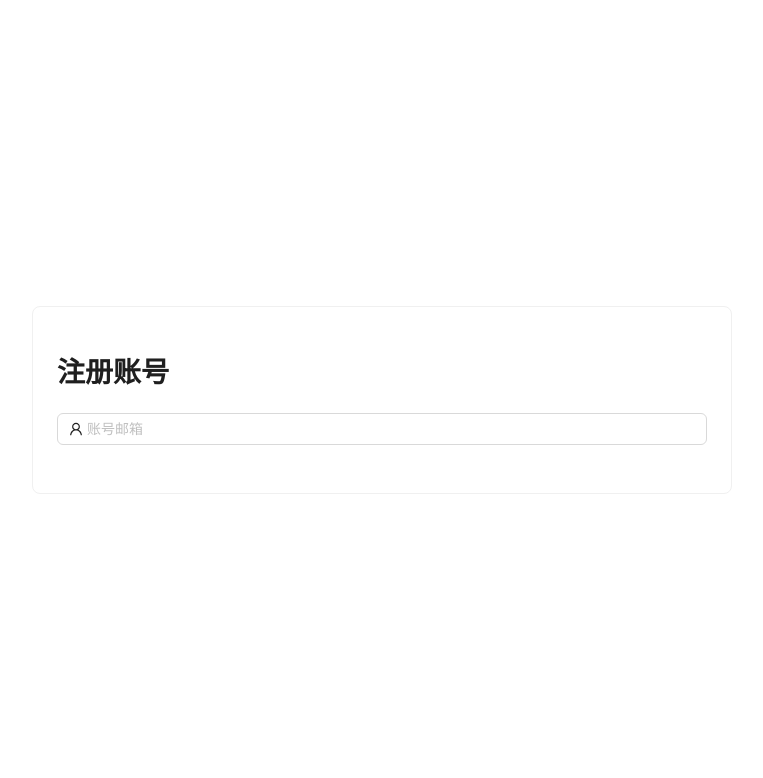
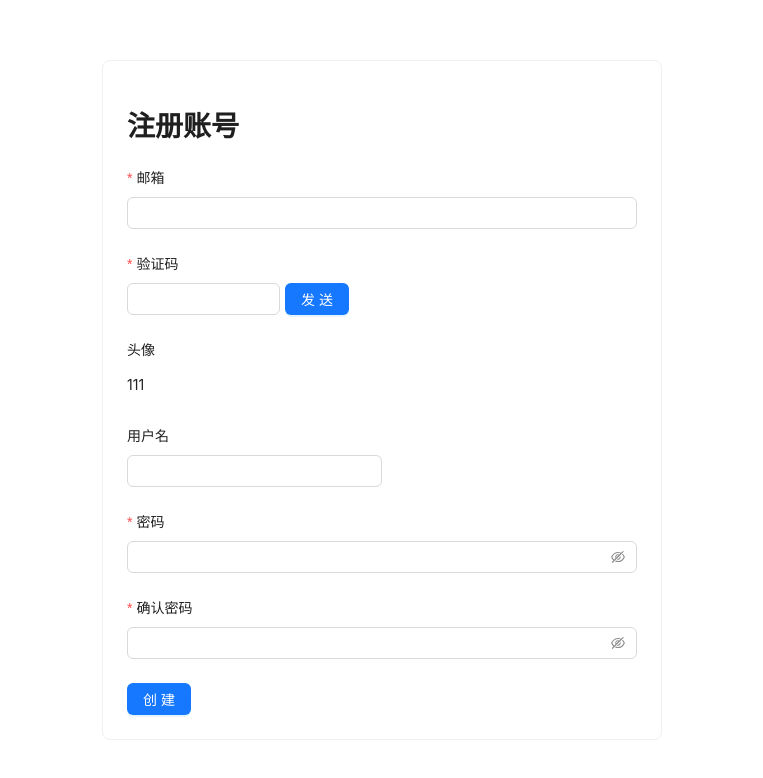
Before and after one commit to NIP-TEAM/UAVNSystem-fronten, a React (Vite) app: page /register in a window 1280 px wide. Shown: the top 778 px of the page, without its empty margins (258-1021 px from the left). Built offline with nearby package versions, Linux system fonts and the light colour scheme; the HTML template or start-up script is replaced by a standard one.

Commit message:
feat: register module complete 80%

```diff
--- a/src/language/pages/Register.json
+++ b/src/language/pages/Register.json
@@ -13,6 +13,66 @@
   },
   "emailInput": {
     "en": "email",
-    "zh": "账号邮箱"
+    "zh": "邮箱"
+  },
+  "passwordEmpty": {
+    "en": "Please input your Password!",
+    "zh": "请输入您的密码!"
+  },
+  "passwordInvalid": {
+    "en": "Please input a valid password!",
+    "zh": "请输入合法格式的密码!"
+  },
+  "confirmPasswordEmpty": {
+    "en": "Please confirm your password!",
+    "zh": "请再次输入您的密码!"
+  },
+  "confirmPasswordInvalid": {
+    "en": "Passwords entered twice are different!",
+    "zh": "两次输入的密码不一样!"
+  },
+  "verifyCodeEmpty": {
+    "en": "Please input verify code!",
+    "zh": "请输入验证码!"
+  },
+  "verifyCodeInvalid": {
+    "en": "Please input a valid verify code!",
+    "zh": "请输入合法格式的验证码!"
+  },
+  "emailTitle": {
+    "en": "Email",
+    "zh": "邮箱"
+  },
+  "verifyTitle": {
+    "zh": "验证码",
+    "en": "Code"
+  },
+  "verifySend": {
+    "en": "Send",
+    "zh": "发送"
+  },
+  "verifyResend": {
+    "en": "Resend in",
+    "zh": "重新发送"
+  },
+  "avatarTitle": {
+    "en": "Avatar",
+    "zh": "头像"
+  },
+  "nameTitle": {
+    "en": "Username",
+    "zh": "用户名"
+  },
+  "passwordTitle": {
+    "en": "Password",
+    "zh": "密码"
+  },
+  "confirmTitle": {
+    "en": "Confirm Password",
+    "zh": "确认密码"
+  },
+  "submitButton": {
+    "en": "Create",
+    "zh": "创建"
   }
 }
--- a/src/pages/Register/index.tsx
+++ b/src/pages/Register/index.tsx
@@ -1,28 +1,35 @@
-import { Card , Form, Input} from "antd";
-import { FC, useState } from "react";
+import { Button, Card, Flex, Form, Input } from "antd";
+import { FC, useContext, useEffect, useState } from "react";
 import { useConfig } from "../../hooks";
-import RegisterJson from "../../language/pages/Register.json"
+import RegisterJson from "../../language/pages/Register.json";
 import { RegisterCardStyle } from "./style";
-import { UserOutlined } from "@ant-design/icons";
+import { Rule } from "rc-field-form/lib/interface";
+import { AppContext } from "../../App";
 
 interface RegisterProp {}
 
 interface FormInfo {
-    email: string,
-    password: string,
-    rePassword: string,
-    verify: number,
-    avatar: string,
-    name: string
+  email: string;
+  password: string;
+  rePassword: string;
+  verify: number;
+  avatar: string;
+  name: string;
 }
 
+const SECOUNDKEY = "_SECOUND_KEY";
+
 export const Register: FC<RegisterProp> = () => {
-    const {useLanguage} = useConfig();
-    const [form] = Form.useForm<FormInfo>()
-    const [registerInfo, setRegisterInfo] = useState<Partial<FormInfo>>({})
-    const RegisterText = useLanguage?.(RegisterJson) || {}
+  const { useLanguage } = useConfig();
+  const [form] = Form.useForm<FormInfo>();
+  const { messageApi } = useContext(AppContext);
+  const [registerInfo, setRegisterInfo] = useState<Partial<FormInfo>>({});
+  const [holdSecond, setHoldSecound] = useState(() =>
+    Number(localStorage.getItem(SECOUNDKEY) || 0)
+  );
+  const RegisterText = useLanguage?.(RegisterJson) || {};
 
-    const rules = {
+  const rules: Record<string, Rule[]> = {
     email: [
       { required: true, message: RegisterText.emailEmpty },
       {
@@ -30,13 +37,121 @@ export const Register: FC<RegisterProp> = () => {
           /^[a-zA-Z0-9_.-]+@[a-zA-Z0-9-]+(\.[a-zA-Z0-9-]+)*\.[a-zA-Z0-9]{2,6}$/,
         message: RegisterText.emailInvalid,
       },
-        ],}
-    return <Card style={RegisterCardStyle}>
+    ],
+    verify: [
+      { required: true, message: RegisterText.verifyCodeEmpty },
+      { pattern: /^\d+$/, message: RegisterText.verifyCodeInvalid },
+    ],
+    password: [{ required: true }],
+    passwordConfirm: [
+      {
+        required: true,
+      },
+      ({ getFieldValue }) => ({
+        validator(_, value) {
+          if (!value || getFieldValue("password") === value) {
+            return Promise.resolve();
+          }
+          return Promise.reject(new Error(RegisterText.confirmPasswordInvalid));
+        },
+      }),
+    ],
+  };
+
+  const handleVerify = () => {
+    if (!registerInfo.email) messageApi?.error(RegisterText.emailEmpty);
+    else {
+      const fieldErrors = form.getFieldsError(["email"]);
+      if (fieldErrors.some((error) => error.errors.length > 0))
+        messageApi?.error(RegisterText.emailInvalid);
+      else {
+        console.log("111");
+        setHoldSecound(60);
+      }
+    }
+  };
+
+  useEffect(() => {
+    const interval = setInterval(() => {
+      setHoldSecound((prevSeconds) => {
+        const result = prevSeconds - 1;
+        localStorage.setItem(SECOUNDKEY, result.toString());
+        return result;
+      });
+    }, 1000);
+    if (!holdSecond) {
+      localStorage.removeItem(SECOUNDKEY);
+      clearInterval(interval);
+    }
+    return () => {
+      clearInterval(interval);
+    };
+  }, [holdSecond]);
+
+  const onFinish = () => {
+    console.log("111");
+  };
+
+  return (
+    <Card style={RegisterCardStyle}>
       <h1>{RegisterText.title}</h1>
-        <Form form={form} onValuesChange={(_, newValue) => setRegisterInfo(newValue)} autoComplete="off">
-        <Form.Item name="email" rules={rules.email}>
-          <Input prefix={<UserOutlined />} placeholder={RegisterText.emailInput} />
+      <Form
+        form={form}
+        onValuesChange={(_, newValue) => setRegisterInfo(newValue)}
+        autoComplete="off"
+        layout="vertical"
+        onFinish={onFinish}
+      >
+        <Form.Item
+          label={RegisterText.emailTitle}
+          name="email"
+          rules={rules.email}
+        >
+          <Input style={{ width: "100%" }} />
         </Form.Item>
+        <Form.Item
+          label={RegisterText.verifyTitle}
+          name="verify"
+          rules={rules.verify}
+        >
+          <Flex gap={5} align="center">
+            <Input style={{ width: "30%" }} maxLength={6} />
+            <Button
+              type="primary"
+              onClick={handleVerify}
+              disabled={!!holdSecond}
+            >
+              {!holdSecond
+                ? RegisterText.verifySend
+                : `${RegisterText.verifyResend} ${holdSecond}s`}
+            </Button>
+          </Flex>
+        </Form.Item>
+        <Form.Item label={RegisterText.avatarTitle} name="avatar">
+          <div>111</div>
+        </Form.Item>
+        <Form.Item label={RegisterText.nameTitle} name="username">
+          <Input style={{ width: "50%" }} />
+        </Form.Item>
+        <Form.Item
+          label={RegisterText.passwordTitle}
+          name="password"
+          rules={rules.password}
+        >
+          <Input.Password />
+        </Form.Item>
+        <Form.Item
+          label={RegisterText.confirmTitle}
+          name="passwordConfirm"
+          dependencies={["password"]}
+          rules={rules.passwordConfirm}
+        >
+          <Input.Password />
+        </Form.Item>
+        <Button type="primary" htmlType="submit">
+          {RegisterText.submitButton}
+        </Button>
       </Form>
     </Card>
-}
+  );
+};
--- a/src/pages/Register/style/index.ts
+++ b/src/pages/Register/style/index.ts
@@ -1,5 +1,5 @@
 import { CSSProperties } from "react";
 
 export const RegisterCardStyle: CSSProperties = {
-    width: "50em",
+    width: "40em",
 }
```
Lines whose indentation alone changed are shown as unchanged.
